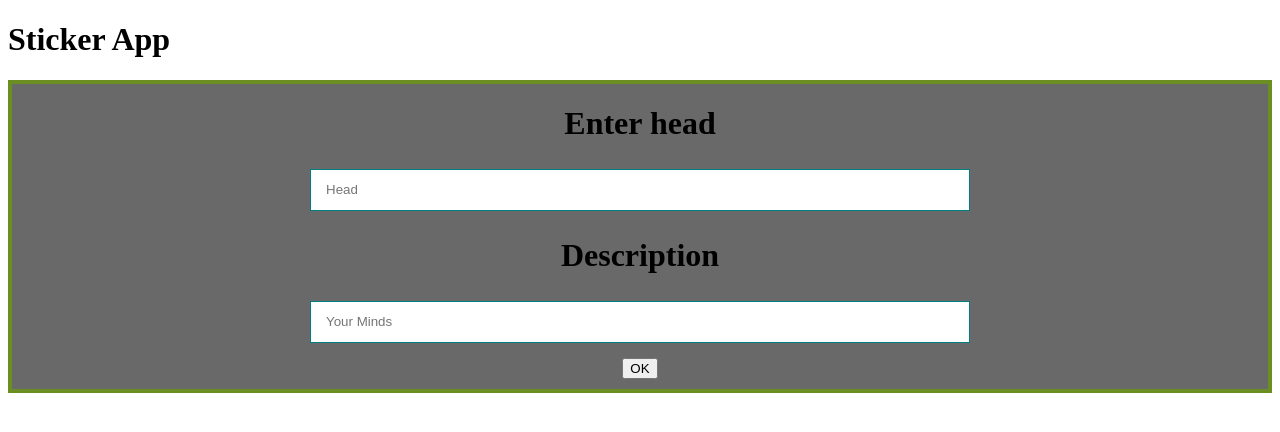
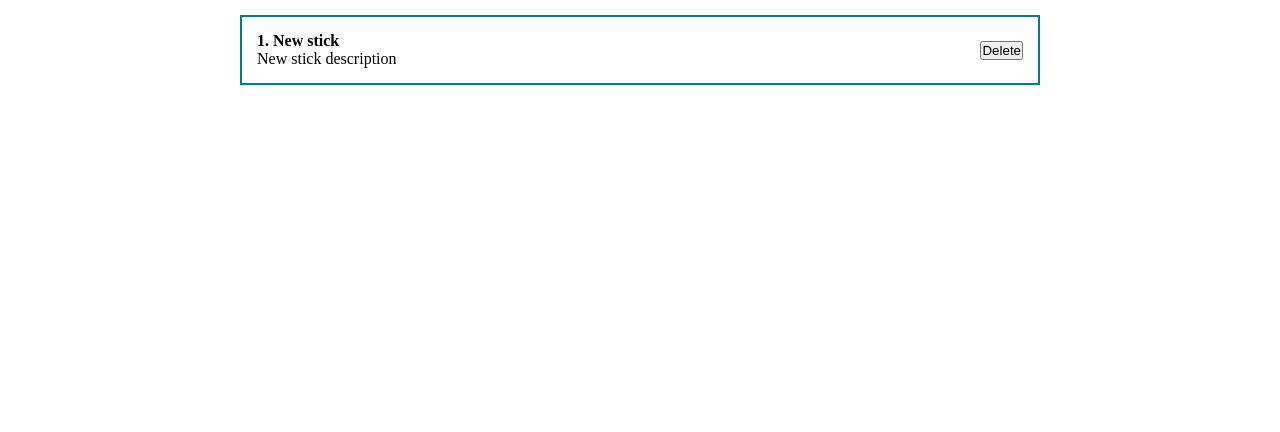
Before and after one commit to godoxyfair/react-trainer-prj, a React (Create React App) app: page / in a window 1280 px wide. Shown: the top 432 px of the page. Built offline with nearby package versions, Linux system fonts and the light colour scheme.

Commit message:
trainer react prj

```diff
--- a/src/App.js
+++ b/src/App.js
@@ -5,7 +5,7 @@
 import Logo from "./components/Logo";
 import Sticker from "./components/Sticker";
 import MyInput from "./components/UI/input/MyInput";
-
+import './components/styles/App.css';
 
 
 function App() {
@@ -15,8 +15,17 @@
 
   return (
     <div className="App">
-        <h1>Sticker App</h1>
-        <Sticker/>
+        <div className="post">
+            <div className="post__counter">
+                <strong>1. New stick</strong>
+                <div>
+                    New stick description
+                </div>
+            </div>
+            <div className="post__btns">
+                <button>Delete</button>
+            </div>
+        </div>
 
     </div>
   );
--- a/src/components/Sticker.module.css
+++ b/src/components/Sticker.module.css
@@ -5,3 +5,7 @@
     background-color: dimgray;
     text-align: center;
 }
+
+h1 {
+    text-align: center;
+}
--- /dev/null
+++ b/src/components/styles/App.css
@@ -0,0 +1,23 @@
+* {
+    margin: 0;
+    padding: 0;
+    box-sizing: border-box;
+}
+
+#root {
+    display: flex;
+    justify-content: center;
+}
+
+.App {
+    width: 800px;
+}
+
+.post {
+    display: flex;
+    padding: 15px;
+    border: 2px solid teal;
+    margin-top: 15px;
+    justify-content: space-between;
+    align-items: center;
+}
```
